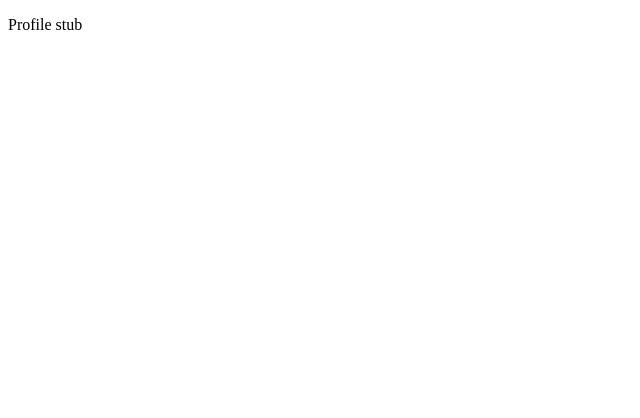
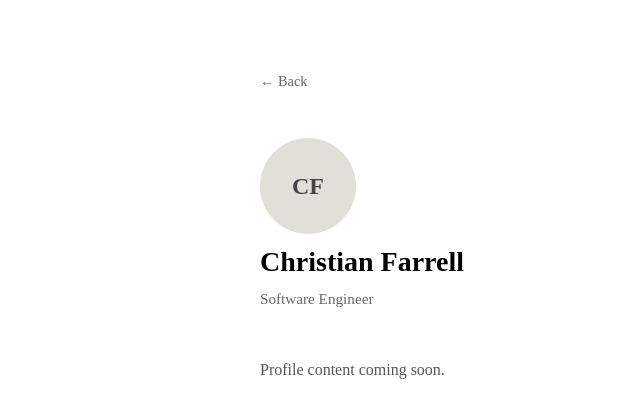
Before and after one commit to CFdefense/christianfarrell.dev, an Angular app: page /profile in a window 1280 px wide. Shown: the top 418 px of the page, without its empty margins (0-640 px from the left). Built offline with nearby package versions, Linux system fonts and the light colour scheme.

Commit message:
feat: implement ProfileComponent skeleton

```diff
--- a/src/app/pages/profile/profile.html
+++ b/src/app/pages/profile/profile.html
@@ -1 +1,15 @@
-<p>Profile stub</p>
+<main class="profile">
+  <nav class="profile__nav">
+    <a routerLink="/" class="profile__back">← Back</a>
+  </nav>
+
+  <header class="profile__header">
+    <div class="profile__avatar-placeholder">CF</div>
+    <h1>Christian Farrell</h1>
+    <p class="profile__tagline">Software Engineer</p>
+  </header>
+
+  <section class="profile__bio">
+    <p>Profile content coming soon.</p>
+  </section>
+</main>
--- a/src/app/pages/profile/profile.scss
+++ b/src/app/pages/profile/profile.scss
@@ -1 +1,57 @@
-// profile styles
+.profile {
+  max-width: 760px;
+  margin: 0 auto;
+  padding: 4rem 1.5rem;
+
+  &__nav {
+    margin-bottom: 3rem;
+  }
+
+  &__back {
+    font-size: 0.9rem;
+    color: #666;
+    text-decoration: none;
+
+    &:hover {
+      color: #111;
+    }
+  }
+
+  &__header {
+    display: flex;
+    flex-direction: column;
+    align-items: flex-start;
+    gap: 0.75rem;
+    margin-bottom: 3rem;
+  }
+
+  &__avatar-placeholder {
+    width: 96px;
+    height: 96px;
+    border-radius: 50%;
+    background: #e0e0d8;
+    display: flex;
+    align-items: center;
+    justify-content: center;
+    font-size: 1.5rem;
+    font-weight: 600;
+    color: #444;
+  }
+
+  &__header h1 {
+    margin: 0;
+    font-size: 1.75rem;
+    font-weight: 600;
+  }
+
+  &__tagline {
+    margin: 0;
+    color: #666;
+    font-size: 0.95rem;
+  }
+
+  &__bio {
+    color: #555;
+    line-height: 1.7;
+  }
+}
--- a/src/app/pages/profile/profile.ts
+++ b/src/app/pages/profile/profile.ts
@@ -1,9 +1,10 @@
 import { Component } from '@angular/core';
+import { RouterLink } from '@angular/router';
 
 @Component({
   selector: 'app-profile',
   standalone: true,
-  imports: [],
+  imports: [RouterLink],
   templateUrl: './profile.html',
   styleUrl: './profile.scss',
 })
```
